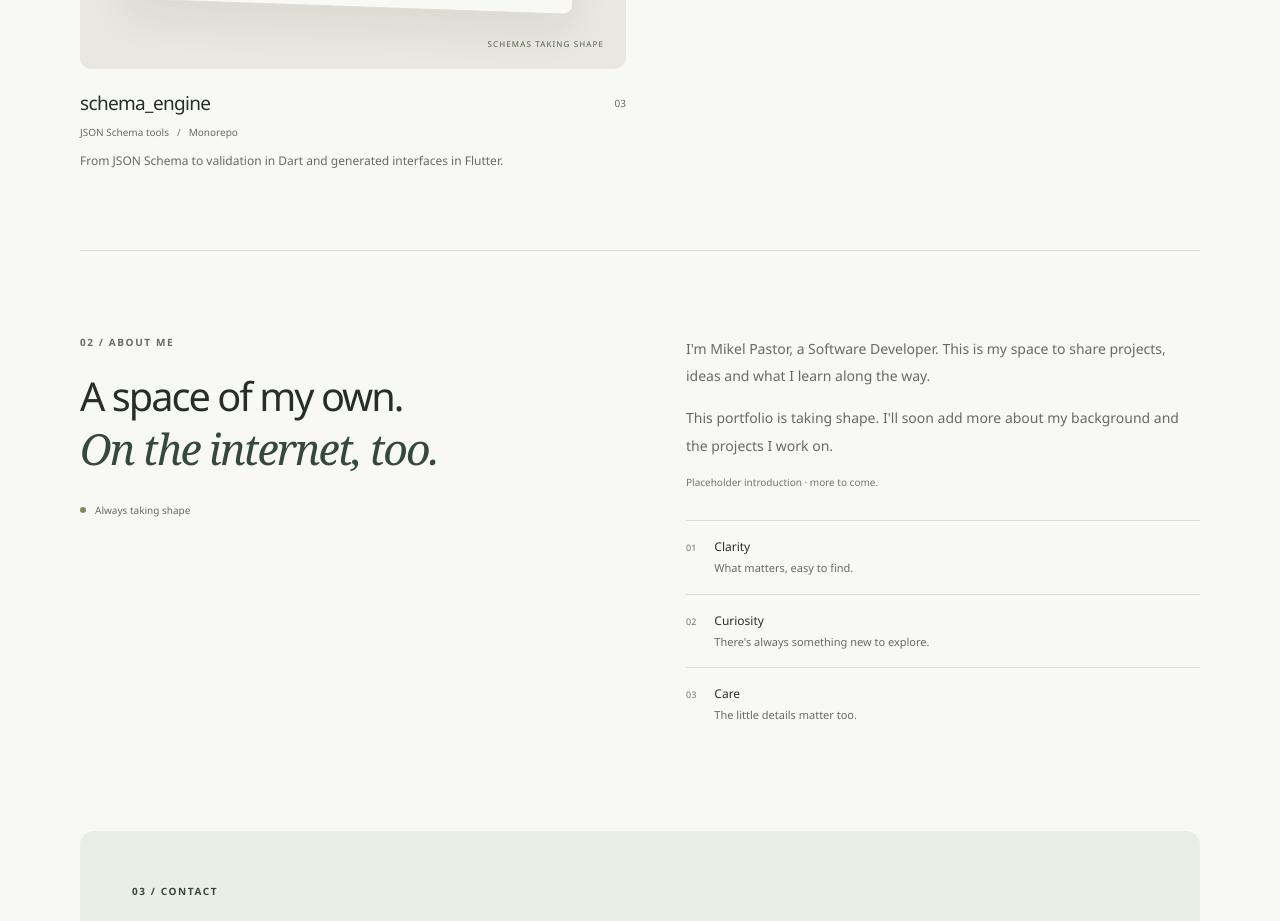
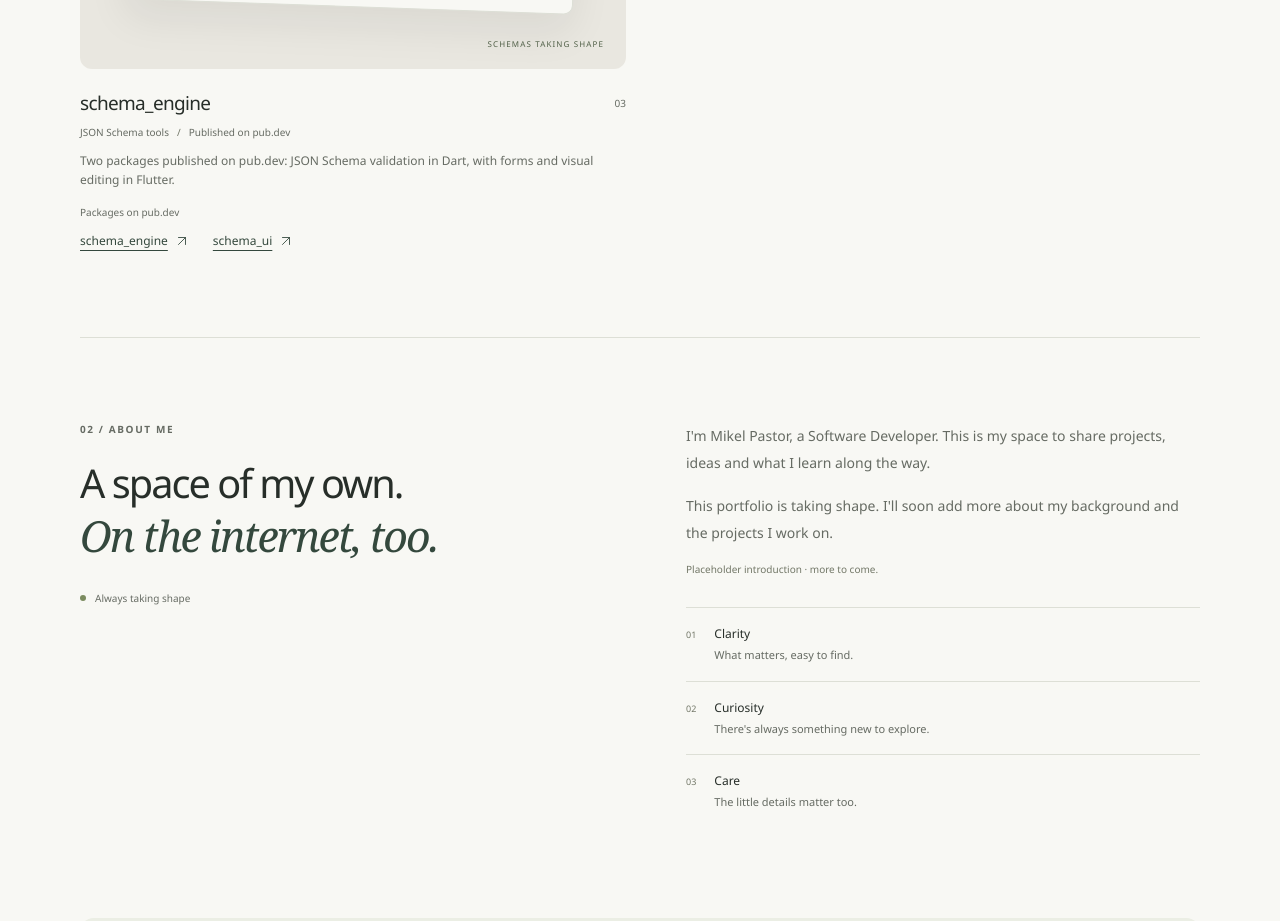
Before and after one commit to mikelpastor24/portfolio, a React (Vite) app: page / in a window 1280 px wide. Shown: the part 1683-2604 px from the top of the page. Built offline with nearby package versions, Linux system fonts and the light colour scheme; a web font is replaced by a local one.

Commit message:
feat: add `schema_engine` published packages

```diff
--- a/src/components/ProjectDialog.tsx
+++ b/src/components/ProjectDialog.tsx
@@ -4,6 +4,7 @@ import type { Project } from '../content/portfolio'
 import { Icon } from './Icon'
 import { ProjectPreview } from './ProjectPreview'
 import { ProjectGallery } from './ProjectGallery'
+import { ProjectPackageLinks } from './ProjectPackageLinks'
 import { useLocale } from '../i18n/LocaleProvider'
 
 export function ProjectDialog({ project, onClose }: { project: Project; onClose: () => void }) {
@@ -69,6 +70,7 @@ export function ProjectDialog({ project, onClose }: { project: Project; onClose:
         <ul className="technology-list" aria-label={messages.dialog.technologies}>
           {project.technologies.map((technology) => <li key={technology}>{technology}</li>)}
         </ul>
+        <ProjectPackageLinks packages={project.packages} />
         {(project.url || project.repository) && (
           <div className="dialog-links">
             {project.url && <a className="text-link" href={project.url} target="_blank" rel="noopener noreferrer">{messages.dialog.visit} <Icon name="arrow-up-right" /></a>}
--- /dev/null
+++ b/src/components/ProjectPackageLinks.tsx
@@ -0,0 +1,23 @@
+import type { ProjectPackage } from '../content/portfolio'
+import { useLocale } from '../i18n/LocaleProvider'
+import { Icon } from './Icon'
+
+export function ProjectPackageLinks({ packages }: { packages: ProjectPackage[] }) {
+  const { messages } = useLocale()
+  if (!packages.length) return null
+
+  return (
+    <div className="project-packages">
+      <p className="project-packages-label">{messages.projects.packages}</p>
+      <ul className="project-package-links" aria-label={messages.projects.packages}>
+        {packages.map((packageLink) => (
+          <li key={packageLink.url}>
+            <a className="text-link" href={packageLink.url} target="_blank" rel="noopener noreferrer" aria-label={messages.projects.packageLink.replace('{name}', packageLink.name)}>
+              {packageLink.name} <Icon name="arrow-up-right" />
+            </a>
+          </li>
+        ))}
+      </ul>
+    </div>
+  )
+}
--- a/src/components/Projects.tsx
+++ b/src/components/Projects.tsx
@@ -2,6 +2,7 @@ import { projects } from '../content/portfolio'
 import type { Project } from '../content/portfolio'
 import { Icon } from './Icon'
 import { ProjectThumbnail } from './ProjectThumbnail'
+import { ProjectPackageLinks } from './ProjectPackageLinks'
 import { Reveal } from './Reveal'
 import { useLocale } from '../i18n/LocaleProvider'
 
@@ -30,6 +31,7 @@ export function Projects({ onSelect }: { onSelect: (project: Project) => void })
               <div className="project-heading"><h3>{project.title[locale]}</h3><span className="project-number">{String(index + 1).padStart(2, '0')}</span></div>
               <div className="project-meta"><span>{project.category[locale]}</span><span className="meta-separator">/</span><span>{project.status[locale]}</span></div>
               <p className="project-description">{project.description[locale]}</p>
+              <ProjectPackageLinks packages={project.packages} />
             </article>
           </Reveal>
         ))}
--- a/src/content/portfolio.json
+++ b/src/content/portfolio.json
@@ -96,22 +96,26 @@
       "id": "schema-engine",
       "title": { "es": "schema_engine", "en": "schema_engine" },
       "category": { "es": "Herramientas para JSON Schema", "en": "JSON Schema tools" },
-      "description": { "es": "Del JSON Schema a la validación en Dart y a interfaces generadas en Flutter.", "en": "From JSON Schema to validation in Dart and generated interfaces in Flutter." },
+      "description": { "es": "Dos paquetes publicados en pub.dev: validación de JSON Schema en Dart y formularios y edición visual en Flutter.", "en": "Two packages published on pub.dev: JSON Schema validation in Dart, with forms and visual editing in Flutter." },
       "details": {
         "es": [
-          "En este monorepositorio reúno dos paquetes: schema_engine, escrito en Dart, y schema_ui, escrito en Flutter y construido sobre el primero.",
+          "En este monorepositorio reúno dos paquetes publicados en pub.dev: schema_engine, escrito en Dart, y schema_ui, escrito en Flutter y construido sobre el primero. Ambos se pueden instalar directamente desde el registro de paquetes de Dart y Flutter.",
           "schema_engine permite generar y parsear JSON Schemas, y ofrece validación compilada con el objetivo de conseguir el mayor rendimiento posible en Dart.",
           "schema_ui lleva esos esquemas a la interfaz con widgets de Flutter. Incluye un formulario generado a partir de un JSON Schema para crear instancias de JSON y un constructor visual para crear esquemas de forma más sencilla."
         ],
         "en": [
-          "This monorepo brings together two packages: schema_engine, written in Dart, and schema_ui, written in Flutter and built on top of the engine.",
+          "This monorepo brings together two packages published on pub.dev: schema_engine, written in Dart, and schema_ui, written in Flutter and built on top of the engine. Both can be installed directly from the Dart and Flutter package registry.",
           "schema_engine generates and parses JSON Schemas and provides compiled validation, with the goal of achieving the best possible performance in Dart.",
           "schema_ui turns those schemas into Flutter widgets. It includes a form generated from a JSON Schema to create JSON instances and a visual builder that makes creating schemas easier."
         ]
       },
       "technologies": ["Dart", "Flutter", "JSON Schema"],
       "preview": "schema",
-      "status": { "es": "Monorepositorio", "en": "Monorepo" },
+      "packages": [
+        { "name": "schema_engine", "url": "https://pub.dev/packages/schema_engine" },
+        { "name": "schema_ui", "url": "https://pub.dev/packages/schema_ui" }
+      ],
+      "status": { "es": "Publicado en pub.dev", "en": "Published on pub.dev" },
       "isExample": false,
       "url": "",
       "repository": "https://github.com/mikelpastor24/schema_engine"
--- a/src/content/portfolio.ts
+++ b/src/content/portfolio.ts
@@ -18,6 +18,11 @@ export type SocialLink = {
   icon: string
 }
 
+export type ProjectPackage = {
+  name: string
+  url: string
+}
+
 export type Project = {
   id: string
   title: LocalizedText
@@ -28,6 +33,7 @@ export type Project = {
   preview: Preview
   cover?: string
   media: ProjectMedia[]
+  packages: ProjectPackage[]
   status: LocalizedText
   isExample: boolean
   url?: string
@@ -54,4 +60,5 @@ export const projects: Project[] = configuration.projects.map((project) => ({
   ...project,
   preview: getPreview(project.preview),
   media: (project.media ?? []).map((media) => ({ ...media, type: getMediaType(media.type) })),
+  packages: project.packages ?? [],
 }))
--- a/src/i18n/locales/en.json
+++ b/src/i18n/locales/en.json
@@ -16,7 +16,7 @@
     "footnote": "A glimpse of what's next.",
     "scroll": "Scroll to discover"
   },
-  "projects": { "eyebrow": "01 / PROJECTS", "heading": "What's taking shape", "asideFirst": "An initial selection.", "asideSecond": "A starting point.", "view": "View project", "example": "Sample concept" },
+  "projects": { "eyebrow": "01 / PROJECTS", "heading": "What's taking shape", "asideFirst": "An initial selection.", "asideSecond": "A starting point.", "view": "View project", "example": "Sample concept", "packages": "Packages on pub.dev", "packageLink": "{name} on pub.dev" },
   "preview": {
     "portfolioCaption": "SIMPLE, BY DESIGN",
     "personalSpace": "A PERSONAL SPACE",
--- a/src/i18n/locales/es.json
+++ b/src/i18n/locales/es.json
@@ -16,7 +16,7 @@
     "footnote": "Un vistazo a lo que viene.",
     "scroll": "Desliza para descubrir"
   },
-  "projects": { "eyebrow": "01 / PROYECTOS", "heading": "Lo que va tomando forma", "asideFirst": "Una primera selección.", "asideSecond": "Un punto de partida.", "view": "Ver proyecto", "example": "Concepto de ejemplo" },
+  "projects": { "eyebrow": "01 / PROYECTOS", "heading": "Lo que va tomando forma", "asideFirst": "Una primera selección.", "asideSecond": "Un punto de partida.", "view": "Ver proyecto", "example": "Concepto de ejemplo", "packages": "Paquetes en pub.dev", "packageLink": "{name} en pub.dev" },
   "preview": {
     "portfolioCaption": "SIMPLE, POR DISEÑO",
     "personalSpace": "UN ESPACIO PERSONAL",
--- a/src/styles.css
+++ b/src/styles.css
@@ -152,6 +152,10 @@
   .project-meta { display: flex; gap: 8px; flex-wrap: wrap; margin-top: 9px; color: var(--muted); font-size: 10px; }
   .meta-separator { color: var(--subtle); }
   .project-description { margin-top: 12px; color: var(--muted); font-size: 12px; line-height: 1.6; }
+  .project-packages { margin-top: 16px; }
+  .project-packages-label { color: var(--muted); font-size: 10px; }
+  .project-package-links { display: flex; flex-wrap: wrap; gap: 4px 24px; margin: 6px 0 0; padding: 0; list-style: none; }
+  .project-package-links .text-link { min-height: 32px; color: var(--green); }
   .project-media-cover { background: var(--preview-portfolio); }
   .project-media-cover > img { width: 100%; height: 100%; object-fit: contain; }
   .project-video-badge { position: absolute; bottom: 14px; left: 16px; display: flex; align-items: center; gap: 6px; font-size: 10px; padding: 7px 10px; border-radius: 30px; background: var(--overlay); color: var(--green); }
```
Also changed, not shown: 3 other files (tests, documents, lock files or other folders).
